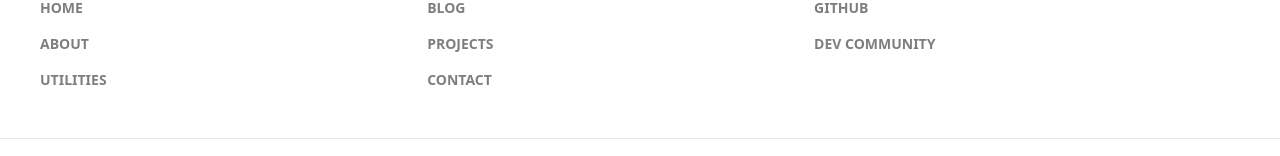
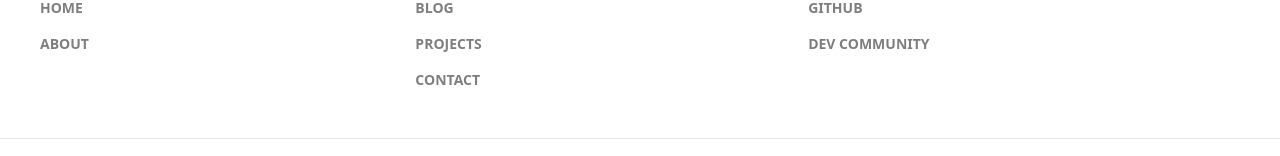
Before and after one commit to sehgalspandan/Span41n, a Next.js app: page / in a window 1280 px wide. Shown: the part 2118-2274 px from the top of the page. Built offline with nearby package versions, Linux system fonts and the light colour scheme; a web font is replaced by a local one.

Commit message:
Update footer.tsx

```diff
--- a/components/footer.tsx
+++ b/components/footer.tsx
@@ -16,13 +16,13 @@
     {/* <span className="footer-title">Services</span>  */}
     <Link className="footer-title hover:text-black transition-all ease-in-out  " href='/'>Home</Link>
     <a className="footer-title hover:text-black transition-all ease-in-out " href='/about'>About</a>
-    <a className="footer-title hover:text-black transition-all ease-in-out"href='/utils'>Utilities</a>
+{/*     <a className="footer-title hover:text-black transition-all ease-in-out"href='/utils'>Utilities</a>  */}
     {/* <a className="link link-hover">Advertisement</a> */}
   </div>
   <div>
     {/* <span className="footer-title">Company</span>  */}
     <Link className="footer-title hover:text-black transition-all ease-in-out" href='/blog'>Blog</Link>
-    <a className="footer-title hover:text-black transition-all ease-in-out" href='/project.tsx'>Projects</a>
+    <a className="footer-title hover:text-black transition-all ease-in-out" href='/projects'>Projects</a>
     <a className="footer-title hover:text-black transition-all ease-in-out" href='mailto:spandansehgal@gmail.com'>Contact</a>
     {/* <a className="link link-hover">Press kit</a> */}
   </div>
```
